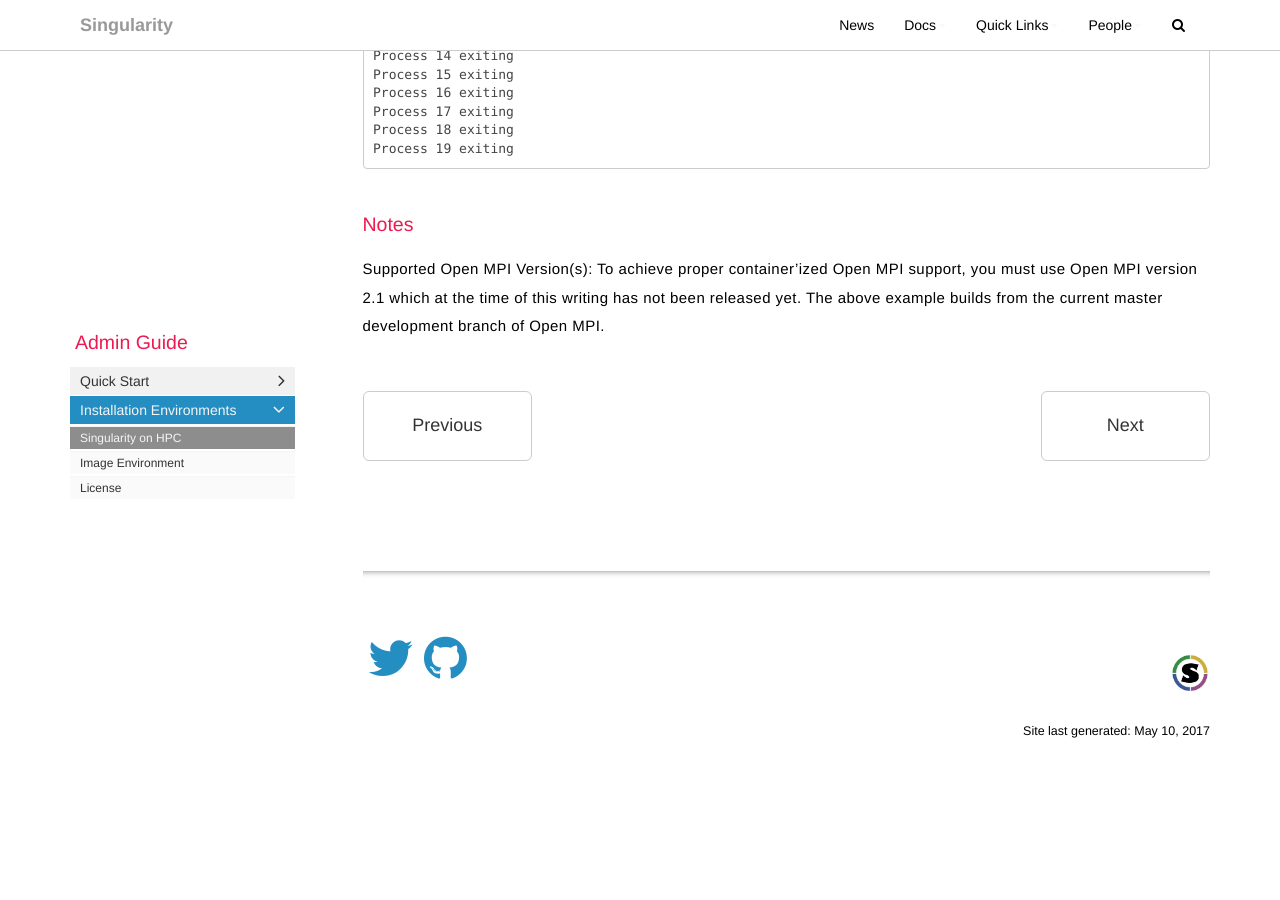
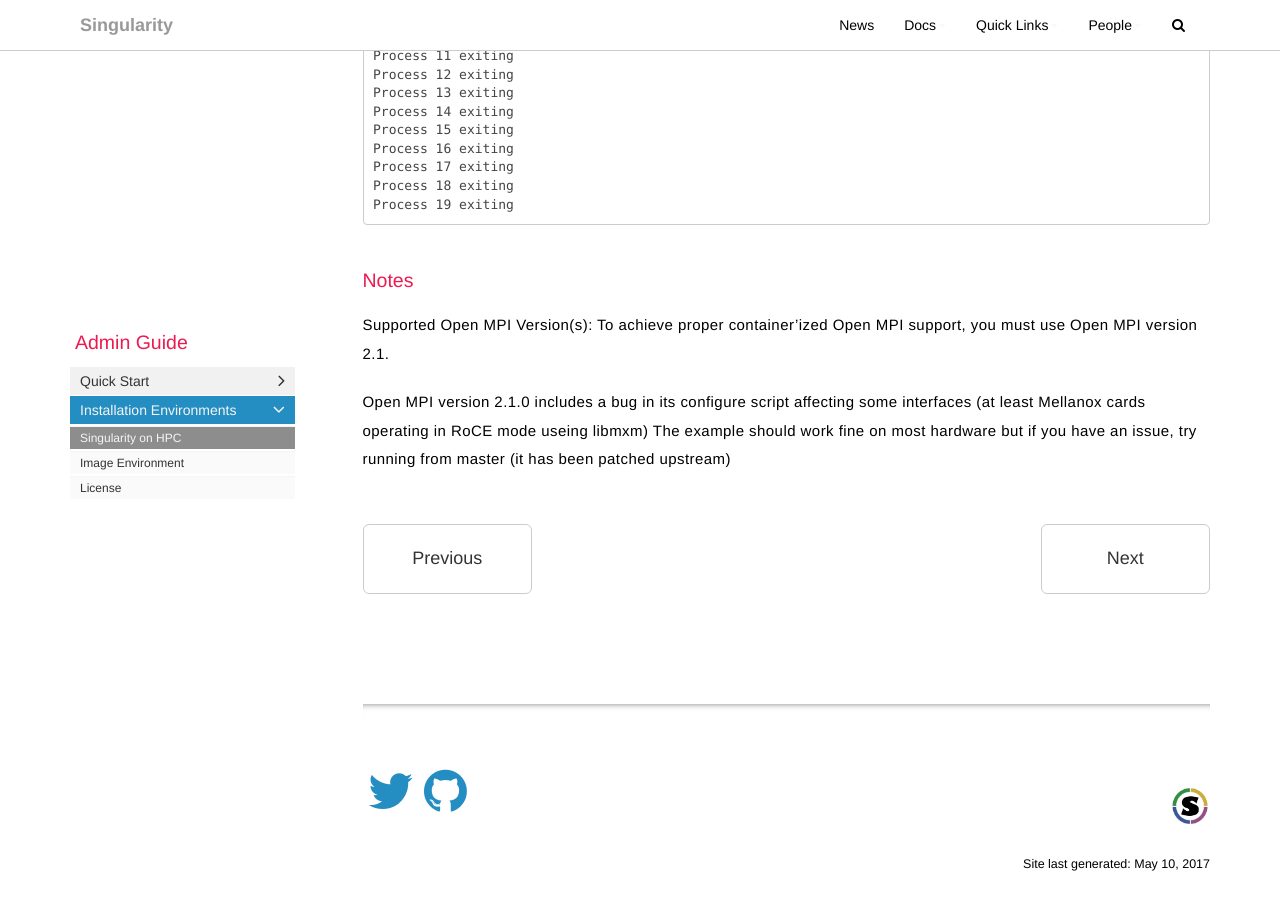
Before and after one commit to singularityware/singularityware.github.io, a Jekyll site: the page built from pages/docs/admin-docs/docs-hpc.md, in a window 1280 px wide and 900 px high, scrolled down 2354 px. Built offline with Jekyll 4.4.1, drawn with Linux system fonts in a browser that asks for light colours; nearby versions of some CDN libraries; comment, search, counter and statistics services are not loaded; before the commit the page ends 3145 px from its top, so only the background shows below that; some of the changed text lies outside the part shown.

Commit message:
Update docs referencing Open MPI to indicate that a new release has occured.
Also note a bug in Open MPI affecting mellanox interfaces.

````diff
--- a/pages/docs/admin-docs/docs-hpc.md
+++ b/pages/docs/admin-docs/docs-hpc.md
@@ -38,10 +38,13 @@ $ # singularity as root and the container is writeable)
 $ sudo singularity exec -w /tmp/Centos-7.img yum groupinstall "Development Tools"
 $
 $ # Clone the OpenMPI GitHub master branch in current directory (on host)
-$ git clone https://github.com/open-mpi/ompi.git
-$ cd ompi
+$ wget https://www.open-mpi.org/software/ompi/v2.1/downloads/openmpi-2.1.0.tar.bz2
+$ tar jtf openmpi-2.1.0.tar.bz2
+$ cd openmpi-2.1.0
 $
 $ # Build OpenMPI in the working directory, using the tool chain within the container
+$ # This step is unusual in a stable release but there is a bug in the configure script
+$ # affecting some interfaces
 $ singularity exec /tmp/Centos-7.img ./autogen.pl
 $ singularity exec /tmp/Centos-7.img ./configure --prefix=/usr/local
 $ singularity exec /tmp/Centos-7.img make
@@ -94,4 +97,7 @@ Process 19 exiting
 ```
 
 ### Notes
-Supported Open MPI Version(s): To achieve proper container'ized Open MPI support, you must use Open MPI version 2.1 which at the time of this writing has not been released yet. The above example builds from the current master development branch of Open MPI.
+Supported Open MPI Version(s): To achieve proper container'ized Open MPI support, you must use Open MPI version 2.1.
+
+Open MPI version 2.1.0 includes a bug in its configure script affecting some interfaces (at least Mellanox cards operating in RoCE mode useing libmxm)
+The example should work fine on most hardware but if you have an issue, try running from master (it has been patched upstream)
````
